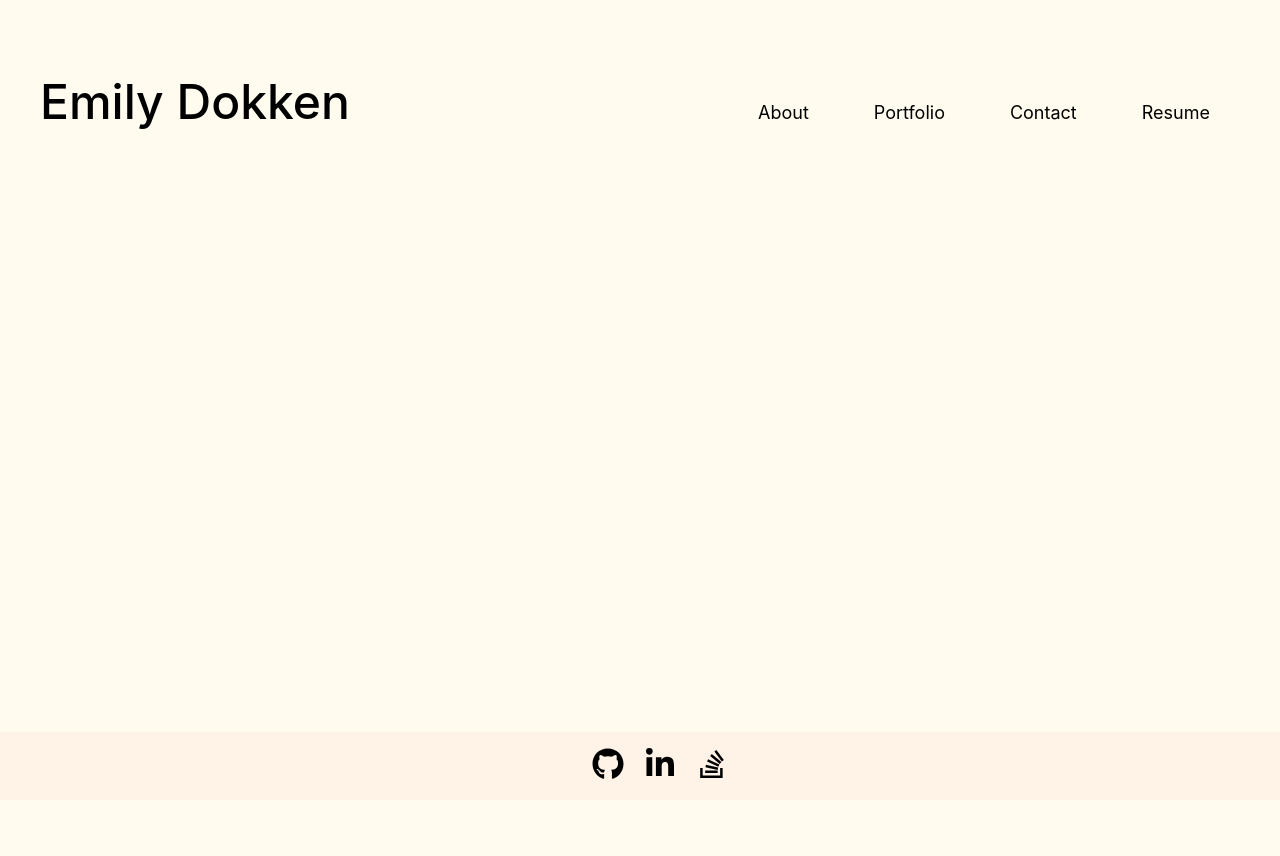
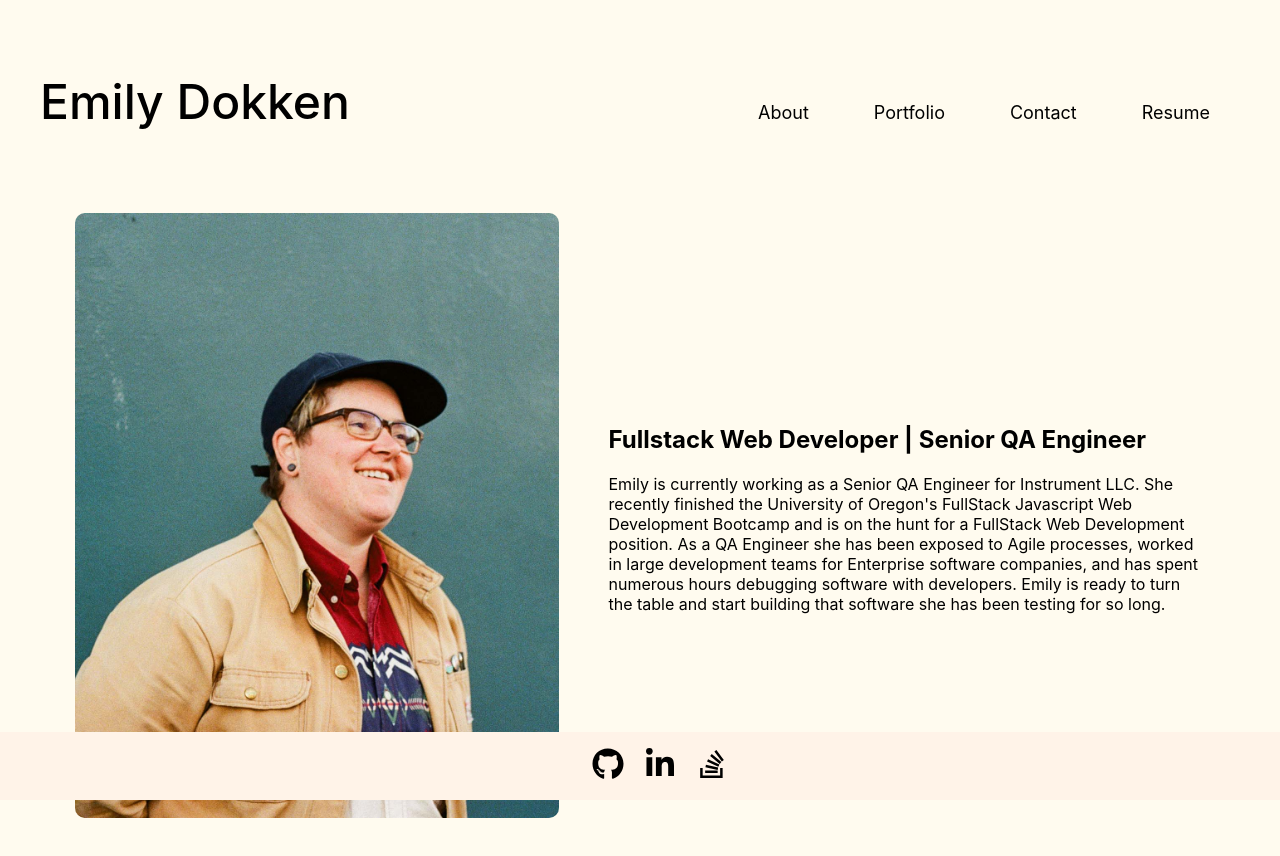
Before and after one commit to emdok/pick-me, a React (Create React App) app: page /about in a window 1280 px wide. Shown: the top 856 px of the page. Before the commit the page ends 800 px from the top, so only its background shows below. Built offline with nearby package versions, Linux system fonts and the light colour scheme.

Commit message:
update /pick-me and / to redirect to /about

```diff
--- a/src/App.js
+++ b/src/App.js
@@ -5,7 +5,7 @@ import About from "./components/About";
 import Portfolio from "./components/Portfolio";
 import Contact from "./components/Contact";
 import Resume from "./components/Resume";
-import { Routes, Route } from "react-router-dom";
+import { Routes, Route, Navigate } from "react-router-dom";
 import "./index.css";
 
 function App() {
@@ -15,7 +15,9 @@ function App() {
       <Header />
       <main>
           <Routes>
-            <Route path="/" element={<About />} />
+            <Route path="about" element={<About />} />
+            <Route path="/" element={<Navigate replace to="/about" />} />
+            <Route path="/pick-me" element={<Navigate replace to="/about" />} />
             <Route path="portfolio" element={<Portfolio />} />
             <Route path="contact" element={<Contact />} />
             <Route path="resume" element={<Resume />} />
--- a/src/components/Nav/index.js
+++ b/src/components/Nav/index.js
@@ -7,7 +7,7 @@ function Nav() {
     <nav>
       <ul>
         <li>
-        <Link to="/">About</Link>
+        <Link to="/about">About</Link>
         </li>
         <li>
           <Link to="/portfolio">Portfolio</Link>
```
